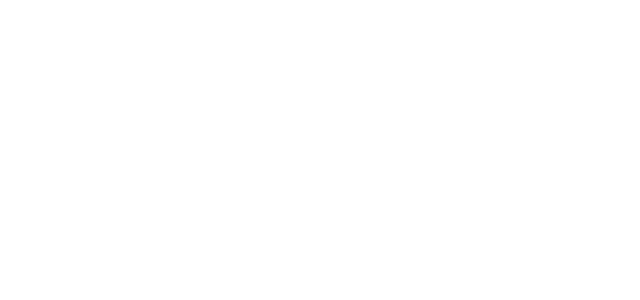
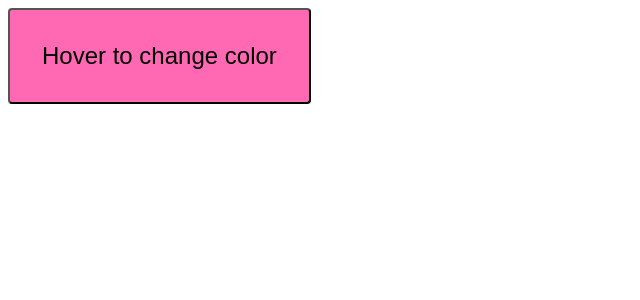
Before and after one commit to kleimaj/emotion-lesson, a React (Create React App) app: page / in a window 1280 px wide. Shown: the top 300 px of the page, without its empty margins (0-640 px from the left). Built offline with nearby package versions, Linux system fonts and the light colour scheme.

Commit message:
adds correct pragma, basic button

```diff
--- a/package.json
+++ b/package.json
@@ -3,6 +3,7 @@
   "version": "0.1.0",
   "private": true,
   "dependencies": {
+    "@emotion/core": "^10.1.1",
     "@testing-library/jest-dom": "^5.11.5",
     "@testing-library/react": "^11.1.1",
     "@testing-library/user-event": "^12.2.0",
--- a/src/App.js
+++ b/src/App.js
@@ -1,5 +1,25 @@
+/** @jsxImportSource @emotion/core */
+
+import { css } from "@emotion/core";
+
 function App() {
-  return <div></div>;
+  return (
+    <div>
+      <button
+        css={css`
+          padding: 32px;
+          background-color: hotpink;
+          font-size: 24px;
+          border-radius: 4px;
+          &:hover {
+            color: white;
+          }
+        `}
+      >
+        Hover to change color
+      </button>
+    </div>
+  );
 }
 
 export default App;
```
Also changed, not shown: 2 other files (tests, documents, lock files or other folders).
